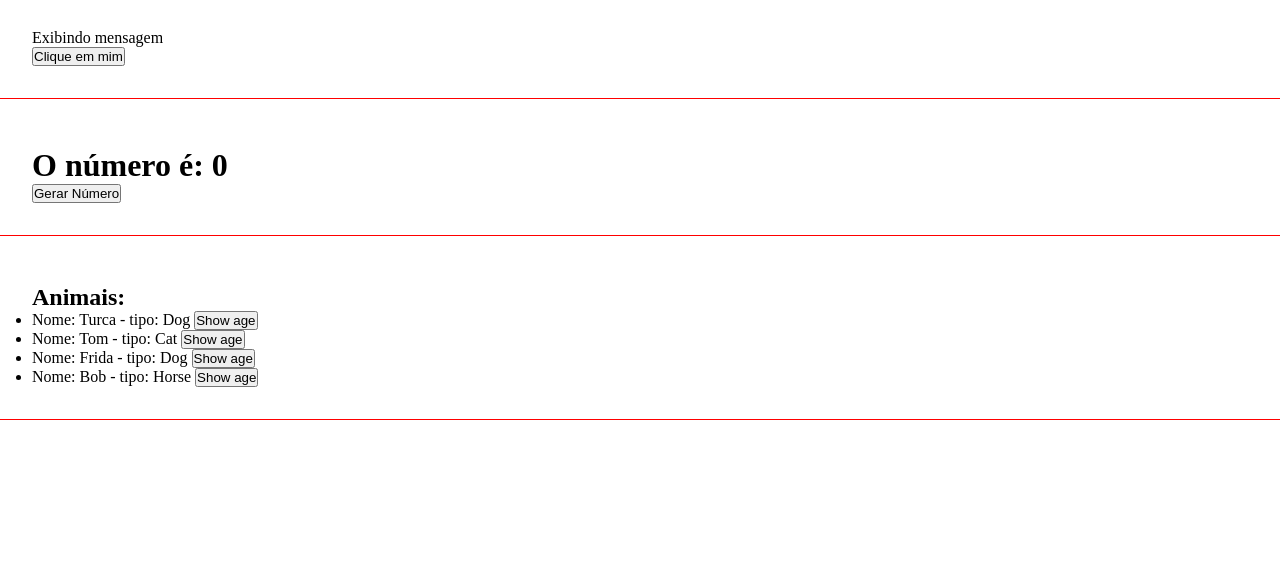
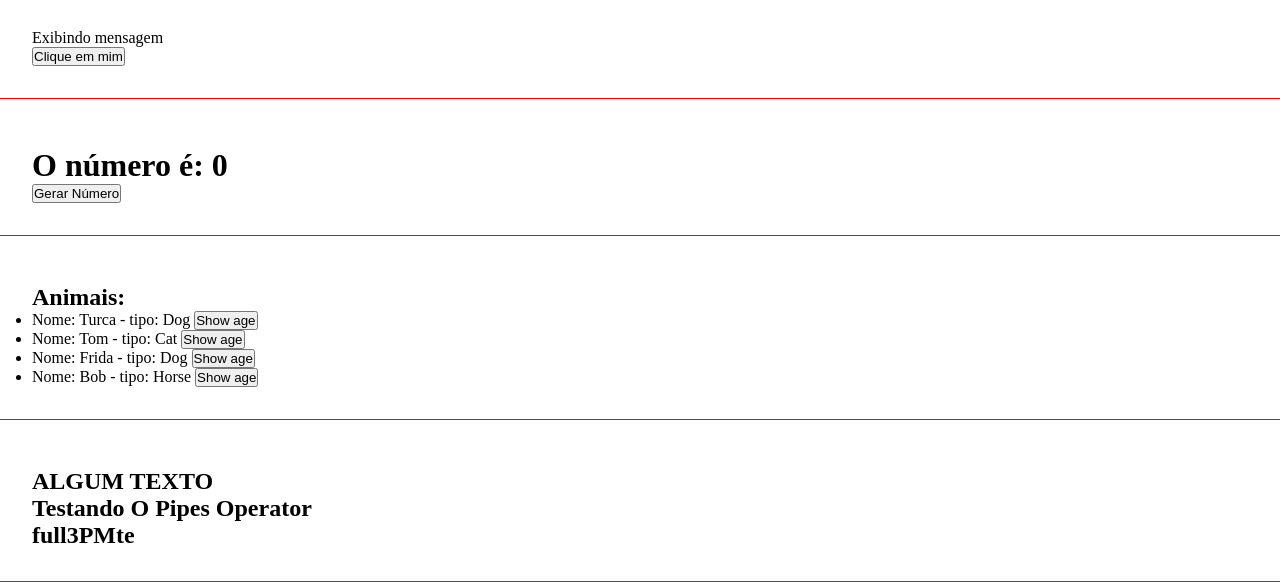
Before and after one commit to Heloisa-Moraes/Estudos-Angular, an Angular app in the folder curso-angular/: page / in a window 1280 px wide. Shown: the part 733-1315 px from the top of the page. Built offline with nearby package versions, Linux system fonts and the light colour scheme.

Commit message:
Pipe Operators

```diff
--- a/curso-angular/src/app/app.component.html
+++ b/curso-angular/src/app/app.component.html
@@ -11,3 +11,4 @@
 <app-eventos></app-eventos>
 <app-emitter></app-emitter>
 <app-list-render></app-list-render>
+<app-pipes></app-pipes>
--- a/curso-angular/src/app/app.component.ts
+++ b/curso-angular/src/app/app.component.ts
@@ -6,13 +6,14 @@ import { IfRenderComponent } from './components/if-render/if-render.component';
 import { EventosComponent } from './components/eventos/eventos.component';
 import { EmitterComponent } from './components/emitter/emitter.component';
 import { ListRenderComponent } from './components/list-render/list-render.component';
+import { PipesComponent } from './components/pipes/pipes.component';
 
 @Component({
   selector: 'app-root',
   standalone: true,
   templateUrl: './app.component.html',
   styleUrls: ['./app.component.css'],
-  imports: [FirstComponentComponent, ParentDataComponent, DirectivesComponent, IfRenderComponent, EventosComponent, EmitterComponent, ListRenderComponent],
+  imports: [FirstComponentComponent, ParentDataComponent, DirectivesComponent, IfRenderComponent, EventosComponent, EmitterComponent, ListRenderComponent, PipesComponent],
 })
 export class AppComponent {
   userName = 'Joaquim';
--- /dev/null
+++ b/curso-angular/src/app/components/pipes/pipes.component.html
@@ -0,0 +1,5 @@
+<div class="class">
+    <h2>{{ "Algum texto" | uppercase }}</h2>
+    <h2>{{ someText | titlecase}}</h2>
+    <h2>{{ today | date: "fulldate"}}</h2>
+</div>
--- /dev/null
+++ b/curso-angular/src/app/components/pipes/pipes.component.ts
@@ -0,0 +1,22 @@
+import { CommonModule } from '@angular/common';
+import { Component, OnInit } from '@angular/core';
+
+@Component({
+  selector: 'app-pipes',
+  standalone: true,
+  imports: [CommonModule],
+  templateUrl: './pipes.component.html',
+  styleUrls: ['./pipes.component.css'],
+})
+export class PipesComponent implements OnInit {
+  someText = " Testando o pipes operator";
+
+  today = new Date();
+
+  constructor(){}
+
+  ngOnInit(): void {
+
+  }
+
+}
```
Also changed, not shown: curso-angular/src/app/components/pipes/pipes.component.css (added), 1 other file (tests, documents, lock files or other folders).
